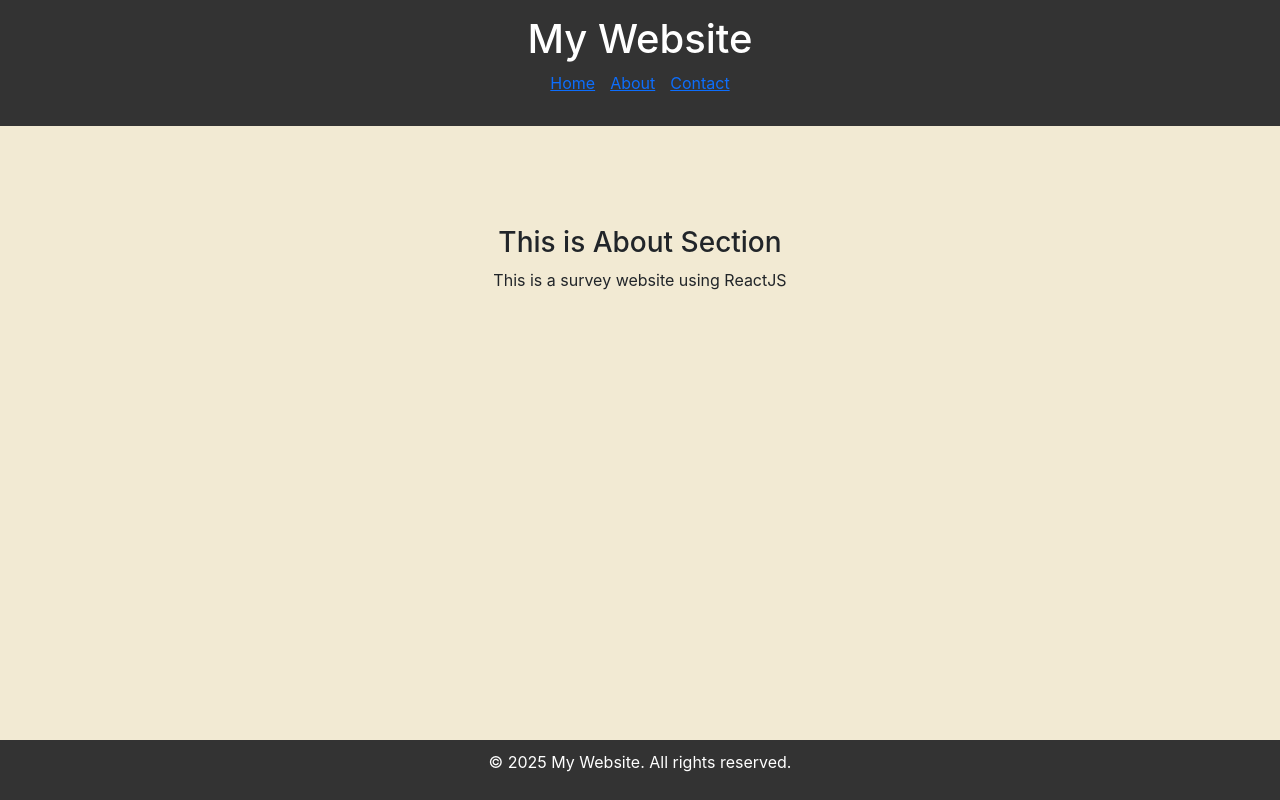
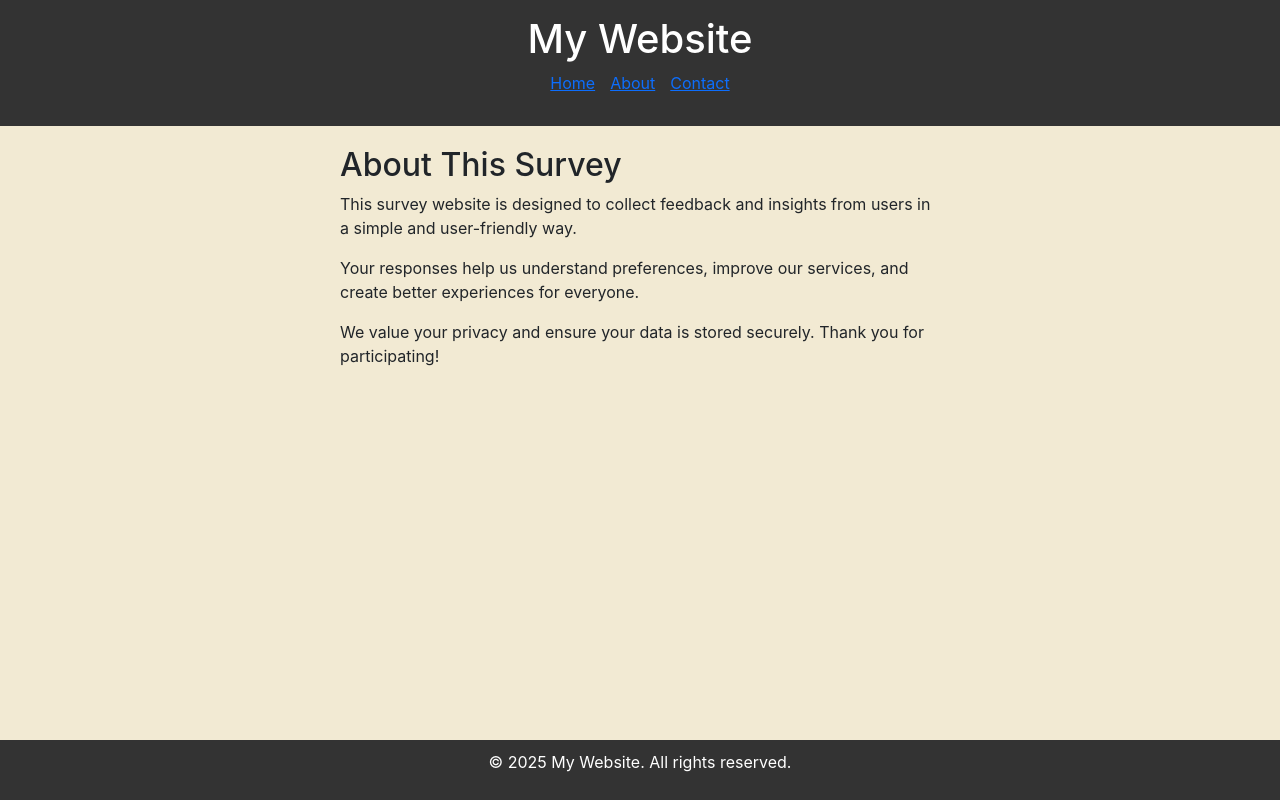
Before and after one commit to 25Priscilla/SurveyWebsite, a React (Create React App) app: page /SurveyWebsite/about in a window 1280 px wide. Built offline with nearby package versions, Linux system fonts and the light colour scheme.

Commit message:
initial commit

```diff
--- a/src/App.js
+++ b/src/App.js
@@ -1,14 +1,15 @@
 import './App.css';
 import React, { useEffect, useState } from 'react';
 import { BrowserRouter, Routes, Route } from 'react-router-dom';
-
 import Header from './Components/Header';
 import Footer from './Components/Footer';
+import HomePage from './Components/HomePage';
 import BasicInfo from './Components/BasicInfo';
 import AdditionalQuestions from './Components/AdditionalQuestions';
 import EnteredDetails from './Components/EnteredDetails';
 import ThankYouPage from './Components/ThankYouPage';
 import { About } from './Components/About';
+import Contact from './Components/Contact';  // Import Contact component
 
 function App() {
   // Initialize state from localStorage or use empty objects
@@ -17,11 +18,15 @@ function App() {
 
   // Update localStorage when state changes
   useEffect(() => {
-    localStorage.setItem('data', JSON.stringify(basicData));
+    if (basicData) {
+      localStorage.setItem('data', JSON.stringify(basicData));
+    }
   }, [basicData]);
 
   useEffect(() => {
-    localStorage.setItem('questiondata', JSON.stringify(questionData));
+    if (questionData) {
+      localStorage.setItem('questiondata', JSON.stringify(questionData));
+    }
   }, [questionData]);
 
   // Function to update basicData
@@ -39,11 +44,13 @@ function App() {
       <Header />
       <main style={{ minHeight: "80vh", padding: "20px" }}>
         <Routes>
-          <Route path='/' element={<BasicInfo addBasicData={addBasicData} />} />
-          <Route path='/questions' element={<AdditionalQuestions addQuestionData={addQuestionData} />} />
-          <Route path='/details' element={<EnteredDetails data={basicData} questionData={questionData} />} />
-          <Route path='/thanks' element={<ThankYouPage />} />
-          <Route path='/about' element={<About />} />
+          <Route path="/" element={<HomePage />} />
+          <Route path="/survey" element={<BasicInfo addBasicData={addBasicData} />} />
+          <Route path="/questions" element={<AdditionalQuestions addQuestionData={addQuestionData} />} />
+          <Route path="/details" element={<EnteredDetails data={basicData} questionData={questionData} />} />
+          <Route path="/thanks" element={<ThankYouPage />} />
+          <Route path="/about" element={<About />} />
+          <Route path="/contact" element={<Contact />} /> {/* Add Contact route */}
         </Routes>
       </main>
       <Footer />
--- a/src/Components/About.js
+++ b/src/Components/About.js
@@ -1,12 +1,21 @@
-// About.js
+import React from 'react';
 
-import React from 'react'
-
-export const About = () => {
+export function About() {
   return (
-    <div className='text-center qform'>
-        <h3>This is About Section</h3>
-        <p>This is a survey website using ReactJS</p>
+    <div style={{ maxWidth: '600px', margin: '0 auto' }}>
+      <h2>About This Survey</h2>
+      <p>
+        This survey website is designed to collect feedback and insights from users
+        in a simple and user-friendly way.
+      </p>
+      <p>
+        Your responses help us understand preferences, improve our services,
+        and create better experiences for everyone.
+      </p>
+      <p>
+        We value your privacy and ensure your data is stored securely.
+        Thank you for participating!
+      </p>
     </div>
-  )
+  );
 }
--- /dev/null
+++ b/src/Components/Contact.js
@@ -0,0 +1,15 @@
+// Components/Contact.js
+import React from 'react';
+
+export default function Contact() {
+  return (
+    <div style={{ maxWidth: '600px', margin: '0 auto' }}>
+      <h2>Contact Us</h2>
+      <p>If you have any questions, feel free to reach out:</p>
+      <ul>
+        <li>Email: contact@surveywebsite.com</li>
+        <li>Phone: +91 8147202256</li>
+      </ul>
+    </div>
+  );
+}
--- a/src/Components/Header.js
+++ b/src/Components/Header.js
@@ -1,4 +1,5 @@
-import React from "react";
+import React from 'react';
+import { Link } from 'react-router-dom';
 
 const Header = () => {
   return (
@@ -6,9 +7,9 @@ const Header = () => {
       <h1>My Website</h1>
       <nav>
         <ul style={styles.navList}>
-          <li><a href="/">Home</a></li>
-          <li><a href="/about">About</a></li>
-          <li><a href="/contact">Contact</a></li>
+          <li><Link to="/">Home</Link></li>
+          <li><Link to="/about">About</Link></li>
+          <li><Link to="/contact">Contact</Link></li> {/* Ensure this links to the contact page */}
         </ul>
       </nav>
     </header>
@@ -17,18 +18,18 @@ const Header = () => {
 
 const styles = {
   header: {
-    background: "#333",
-    color: "#fff",
-    padding: "15px",
-    textAlign: "center"
+    background: '#333',
+    color: '#fff',
+    padding: '15px',
+    textAlign: 'center',
   },
   navList: {
-    listStyle: "none",
-    display: "flex",
-    justifyContent: "center",
-    gap: "15px",
-    padding: 0
-  }
+    listStyle: 'none',
+    display: 'flex',
+    justifyContent: 'center',
+    gap: '15px',
+    padding: 0,
+  },
 };
 
 export default Header;
```
